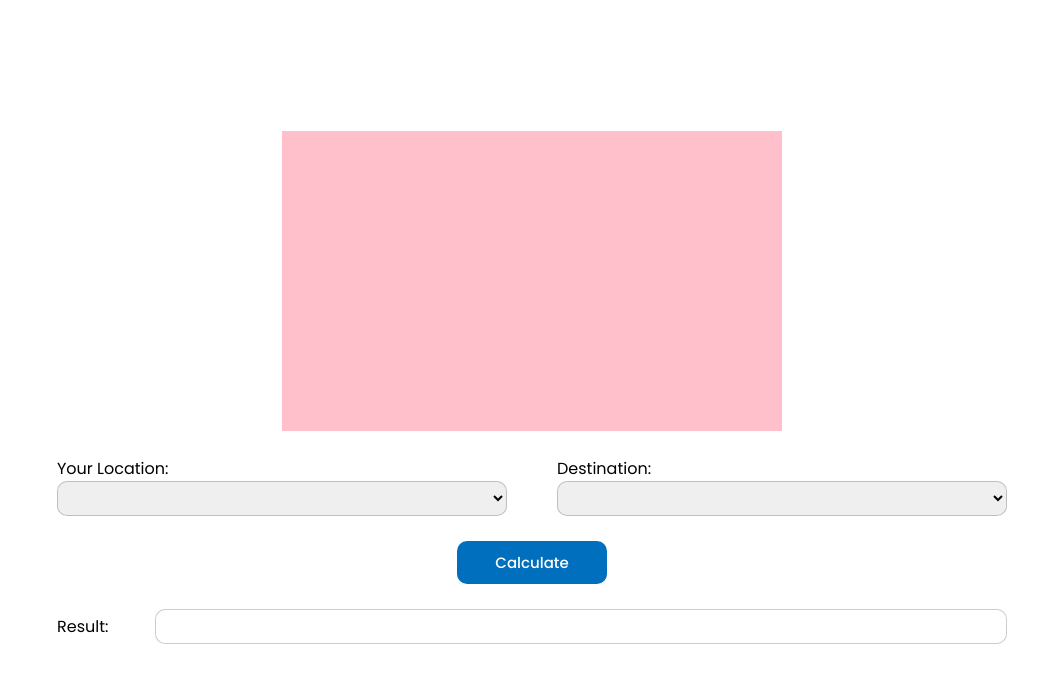
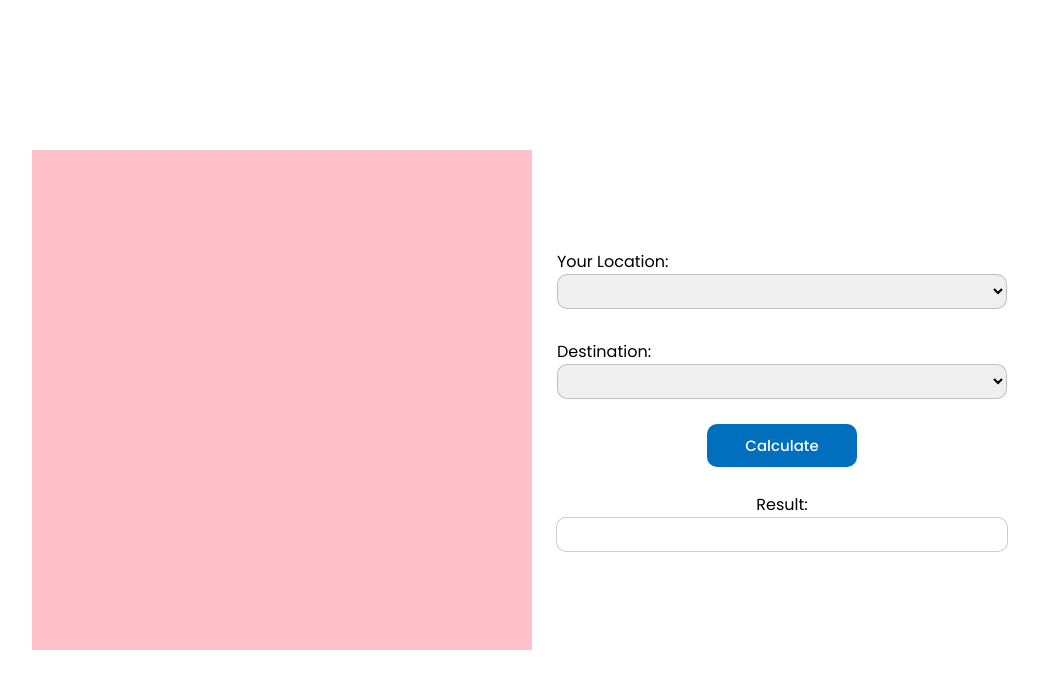
Before and after one commit to pau-snchz/PUPathFinder, a plain HTML site: page index.html in a window 1280 px wide. Shown: the whole page, without its empty margins (108-1147 px from the left). Drawn offline with Linux system fonts and the light colour scheme.

Commit message:
changed the main container flex-direction to row

```diff
--- a/index.html
+++ b/index.html
@@ -10,7 +10,8 @@
     <title>PUPathFinder</title>
 </head>
 <body>
-    <div class="map-container"></div>
+    <div class="container">
+        <div class="map-container"></div>
     <div class="form-container">
         <form action="">
             <div class="fg-container">
@@ -66,5 +67,6 @@
             </div>
         </form>
     </div>
+    </div>
 </body>
 </html>
--- a/style.css
+++ b/style.css
@@ -11,9 +11,15 @@ body {
     transform: translate(-50%, -50%);
 }
 
+.container {
+    display: flex;
+    flex-direction: row;
+    align-items: center;
+}
+
 .map-container {
     width: 500px;
-    height: 300px;
+    height: 500px;
     background: pink;
     margin: 0 auto;
 }
@@ -23,13 +29,14 @@ body {
     flex-direction: column;
     justify-content: center;
     align-items: center;
+    width: 500px;
 }
 
 .fg-container {
     display: flex;
-    flex-direction: row;
+    flex-direction: column;
     justify-content: space-between;
-    width: 950px;
+    height: 150px;
     margin: 25px 0;
 }
 
@@ -65,10 +72,10 @@ form .calculate-btn:hover {
 
 .result-container {
     display: flex;
-    flex-direction: row;
+    flex-direction: column;
     justify-content: space-between;
     align-items: center;
-    width: 950px;
+    width: 450px;
     margin: 25px 0;
     font-family: Poppins;
 }
@@ -77,7 +84,7 @@ form .calculate-btn:hover {
     font-family: Poppins;
     font-size: 15px;
     padding: 5px 0;
-    width: 850px;
+    width: 450px;
     border-radius: 10px;
     border: 1px solid rgb(0, 0, 0, 0.2);
 }
```
